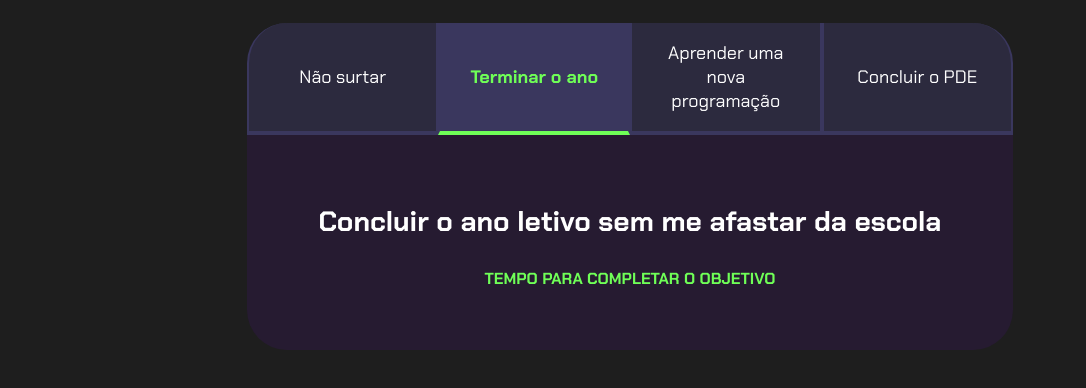
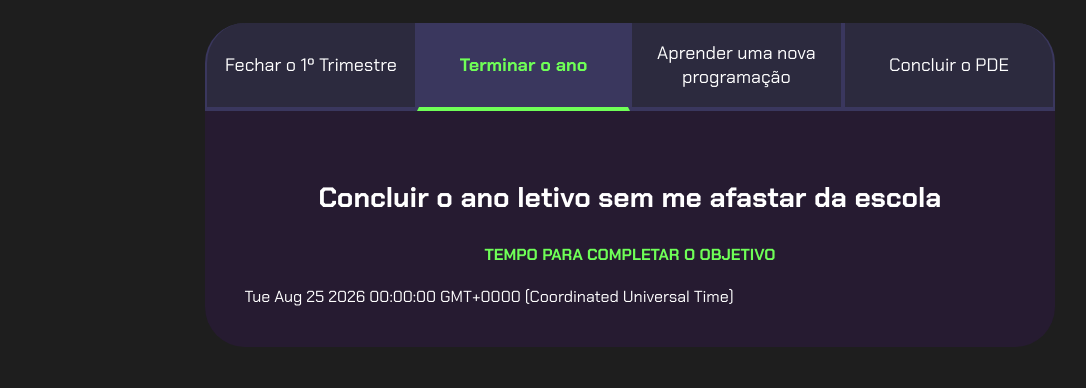
Before and after one commit to mrmssg/proj_vida_2026, a plain HTML site: page index.html in a window 1280 px wide. Both pictures are taken after a click on the button "Terminar o ano". Shown: the part 80-468 px from the top of the page, without its empty margins (10-1096 px from the left). Drawn offline with Linux system fonts and the light colour scheme.

Commit message:
inserção de comentários

```diff
--- a/index.html
+++ b/index.html
@@ -13,17 +13,18 @@
         <h2 class="titulo-principal">Meus Objetivos do ano <span>_</span></h2>
         <div class="conteudos">
            <div class="botoes">
-            <button class="botao ativo">Não surtar</button>
+            <button class="botao ativo">Fechar o 1º Trimestre</button>
             <button class="botao">Terminar o ano</button>
             <button class="botao">Aprender uma nova programação</button>
             <button class="botao">Concluir o PDE</button>
         </div>
         <div class="abas-textos ativo">
             <div class="aba-conteudo">
-                <h3 class="aba-conteudo-titulo-principal">Manter a calma na sala de aula</h3>
+                <h3 class="aba-conteudo-titulo-principal">Digitar as notas das Avaliações e trrabalhos</h3>
                 <h4 class="aba-conteudo-titulo-secundario">
                     Tempo para completar o objetivo
                 </h4>
+                <div class="contador"></div>
             </div>
 
             <div class="aba-conteudo">
@@ -31,12 +32,14 @@
                 <h4 class="aba-conteudo-titulo-secundario">
                     Tempo para completar o objetivo
                 </h4>
+                <div class="contador"></div>
             </div>
             <div class="aba-conteudo">
                 <h3 class="aba-conteudo-titulo-principal">Estudar uma nova linguagem de programação</h3>
                 <h4 class="aba-conteudo-titulo-secundario">
                     Tempo para completar o objetivo
                 </h4>
+                <div class="contador"></div>
             </div>
 
             <div class="aba-conteudo">
@@ -44,6 +47,7 @@
                 <h4 class="aba-conteudo-titulo-secundario">
                     Tempo para completar o objetivo
                 </h4>
+                <div class="contador"></div>
             </div>
         </div>
         </div>
--- a/main.js
+++ b/main.js
@@ -1,13 +1,30 @@
-const botoes = document.querySelectorAll(".botao");
+const botoes = document.querySelectorAll(".botao");  //
+//seleciona todos os elementos HTML da página que possuem a classe "botao" e armazena na variável botoes
 const textos = document.querySelectorAll(".aba-conteudo");
+// seleciona todos os elementos HTML da página que possuem a classe "aba-conteudo" e armazena na variável textos
+const contadores = document.querySelectorAll(".contador");
+// seleciona todos os elementos HTML da página que possuem a classe "contador" e armazena na variável contadores
 
-for (let i = 0; i < botoes.length; i++) {
-    botoes[i].onclick = function (){
+
+const tempoObjetivo1 = new Date("2026-05-10");
+// cria a variável tempoObjetivo1 e atribui o valor a data 10 de maio de 2026
+const tempoObjetivo2 = new Date("2026-08-25");
+const tempoObjetivo3 = new Date("2026-08-14");
+
+
+contadores[0].textContent = tempoObjetivo1;
+//pega o valor armazenado na variável tempoObjetivo1 e exibe esse valor dentro do primeiro elemento [índice 0] encontrado em uma lista (ou NodeList) chamada contadores
+contadores[1].textContent = tempoObjetivo2;
+contadores[2].textContent = tempoObjetivo3;
+contadores[3].textContent = tempoObjetivo3;
+
+for (let i = 0; i < botoes.length; i++) { //para todo "i=0"; "i menor do que a largura da lista botoes"; adiciona 1 a "i",
+    botoes[i].onclick = function (){ // verifica onde o mouse foi clicado;
   for (let j = 0; j < botoes.length; j++) {
-  botoes[j].classList.remove("ativo");
-  textos[j].classList.remove("ativo");
+  botoes[j].classList.remove("ativo"); // remove a classe "ativo" do botão atual;
+  textos[j].classList.remove("ativo"); // remove a classe "ativo" da aba atual;
 }
-    botoes[i].classList.add("ativo");
-    textos[i].classList.add("ativo");
+    botoes[i].classList.add("ativo"); // adiciona a classe "ativo" ao botão atual;
+    textos[i].classList.add("ativo"); // adiciona a classe "ativo" a aba atual;
 };
 }
--- a/style.css
+++ b/style.css
@@ -1,4 +1,5 @@
 @import url('https://fonts.googleapis.com/css2?family=Chakra+Petch:wght@400;700&display=swap');
+/* adiciona a fonte CHAKRA PETCH para usar no site */
 
 :root{
     --cor-de-fundo: #1E1E1E;
@@ -9,31 +10,34 @@
     --texto-fundo: rgba(58, 22, 94, 0.3);
 }
 
+/* cria variaveis para usar como cores no site */
+
 body{
-    background-color: var(--cor-de-fundo);
-    color: var(--branco);
-    font-family: 'Chakra Petch', sans-serif;]
+    background-color: var(--cor-de-fundo); /* Configura a cor  do plano de fundo*/
+    color: var(--branco); /* configura a cor da letra */
+    font-family: 'Chakra Petch', sans-serif; /* configura o tipo da letra */
     }
 
 
-.conteudo-principal {
-    display:flex;
-    flex-direction: column;
-    justify-content: center;
-    align-items: center;
-    max-width: 1200px;
-    width: 100%;
-    margin: 0 auto;
+.conteudo-principal { /* configura a sessão  */
+    display:flex; /* configura os elementos para aparecer lado a lado */
+    flex-direction: column; /* dispõe os elementos em coluna */
+    justify-content: center; /* justifica o conteúdo da sessão alinhando ao centro */
+    align-items: center; /* alinha os itens ao centro */
+    max-width: 1200px; /* define a largura máxima da página em 1200px */
+    width: 100%; /* define a largura usada em 100% */
+    margin: 0 auto; /* define as margens superior e inferior como "0" e direita e esquerda "automática */
 }
 
+
 .titulo-principal {
-    text-align: left;
-    width: 100%;
-    font-size: 32px;
+    text-align: left; /* alinha o texto à esquerda */
+    width: 100%; /* determine que use 100% da largura disponível na tela */
+    font-size: 32px; /* define o tamanho da fonte */
 }
 
 .titulo-principal span {
-    color: var(--verde);
+    color: var(--verde); /* define a cor do título principal */
 }
 
 .botao {
```
